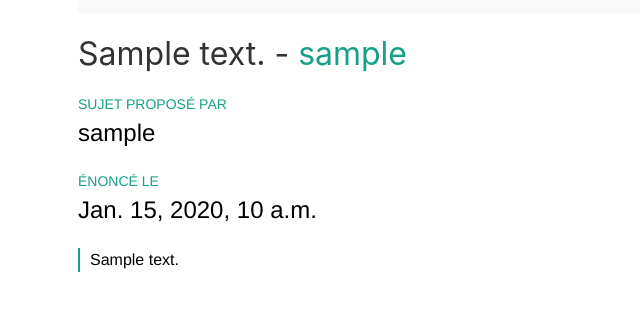
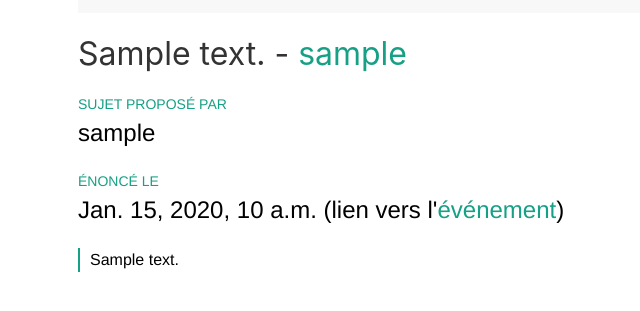
Before and after one commit to Frky/pourparler, a Django app: template pourparler/website/templates/website/speech.html in a window 1280 px wide. Shown: the part 219-530 px from the top of the page, without its empty margins (212-852 px from the left). Run offline with Django 3.2, Linux system fonts and the light colour scheme; the template is opened without the code that fills it: most values are stand-ins (such as "Sample title", 1, 10 or a date in 2020); parts of the project's set-up code (start-up, migrations or seed data) failed here and were passed over; some web fonts are replaced.

Commit message:
Add link to event from speech

```diff
--- a/pourparler/website/templates/website/speech.html
+++ b/pourparler/website/templates/website/speech.html
@@ -7,7 +7,7 @@
     <dt>Sujet proposé par</dt>
     <dd>{{ speech.subject.author.user.username }}</dd>
     <dt>Énoncé le</dt>
-    <dd>{{ speech.subject.event.event_date }}</dd>
+    <dd>{{ speech.subject.event.event_date }} (lien vers l'<a href="{% url 'event' speech.subject.event.id %}">événement</a>)</dd>
 </dl>
 
 {% if speech.text %}
```
